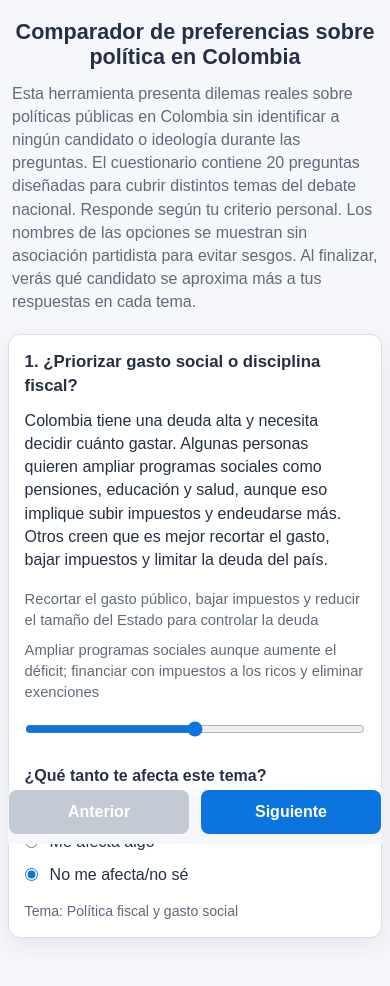
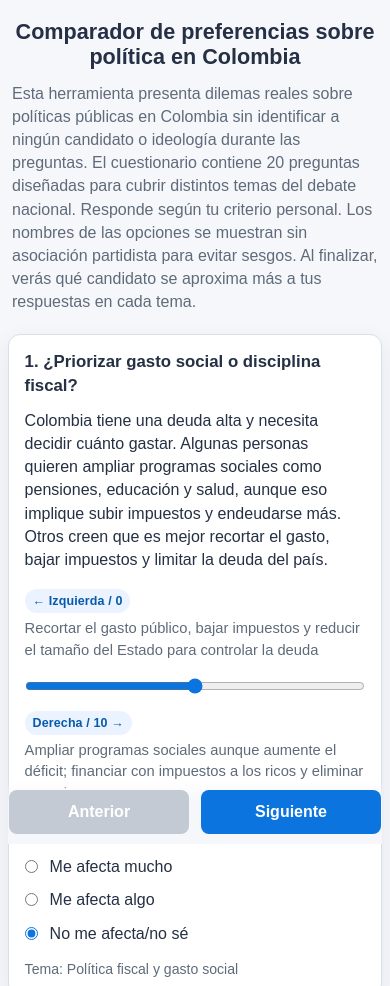
Before and after one commit to XdruidR/presidential-quiz-app, a plain HTML site: page index.html in a window 390 px wide. Shown: the top 986 px of the page. Drawn offline with Linux system fonts and the light colour scheme.

Commit message:
Clarify slider option sides

```diff
--- a/script.js
+++ b/script.js
@@ -71,8 +71,9 @@ function showQuestion(index) {
   const sliderContainer = document.createElement('div');
   sliderContainer.className = 'slider-container';
 
-  const leftLabel = document.createElement('label');
-  leftLabel.textContent = question.left_label;
+  const leftLabel = document.createElement('div');
+  leftLabel.className = 'option-label option-left';
+  leftLabel.innerHTML = `<span class="side-marker">← Izquierda / 0</span><span>${escapeHtml(question.left_label)}</span>`;
 
   const sliderInput = document.createElement('input');
   sliderInput.type = 'range';
@@ -82,8 +83,9 @@ function showQuestion(index) {
   sliderInput.value = responses[index] ? responses[index].value * 10 : 5; // valor medio por defecto
   sliderInput.className = 'slider';
 
-  const rightLabel = document.createElement('label');
-  rightLabel.textContent = question.right_label;
+  const rightLabel = document.createElement('div');
+  rightLabel.className = 'option-label option-right';
+  rightLabel.innerHTML = `<span class="side-marker">Derecha / 10 →</span><span>${escapeHtml(question.right_label)}</span>`;
 
   sliderContainer.appendChild(leftLabel);
   sliderContainer.appendChild(sliderInput);
@@ -133,6 +135,12 @@ function showQuestion(index) {
   // Ajustar botones
   prevBtn.disabled = index === 0;
   nextBtn.textContent = index === questions.length - 1 ? 'Finalizar' : 'Siguiente';
+}
+
+function escapeHtml(text) {
+  const div = document.createElement('div');
+  div.textContent = text;
+  return div.innerHTML;
 }
 
 // Manejar clic en «Siguiente»
--- a/style.css
+++ b/style.css
@@ -72,14 +72,33 @@ h2 {
   margin: 18px 0;
 }
 
-.slider-container label {
+.option-label {
   min-width: 0;
   font-size: 0.92rem;
   color: var(--muted);
+  display: flex;
+  flex-direction: column;
+  gap: 5px;
 }
 
-.slider-container label:last-child {
+.option-right {
   text-align: right;
+}
+
+.side-marker {
+  display: inline-block;
+  width: fit-content;
+  padding: 3px 8px;
+  border-radius: 999px;
+  background: #eaf3ff;
+  color: var(--primary-dark);
+  font-size: 0.78rem;
+  font-weight: 700;
+  letter-spacing: 0.01em;
+}
+
+.option-right .side-marker {
+  align-self: flex-end;
 }
 
 .slider {
@@ -193,13 +212,25 @@ th {
     gap: 8px;
   }
 
-  .slider-container label,
-  .slider-container label:last-child {
+  .option-label,
+  .option-right {
     text-align: left;
+  }
+
+  .option-left {
+    order: 1;
   }
 
   .slider {
     order: 2;
+  }
+
+  .option-right {
+    order: 3;
+  }
+
+  .option-right .side-marker {
+    align-self: flex-start;
   }
 
   .affect-container {
```
